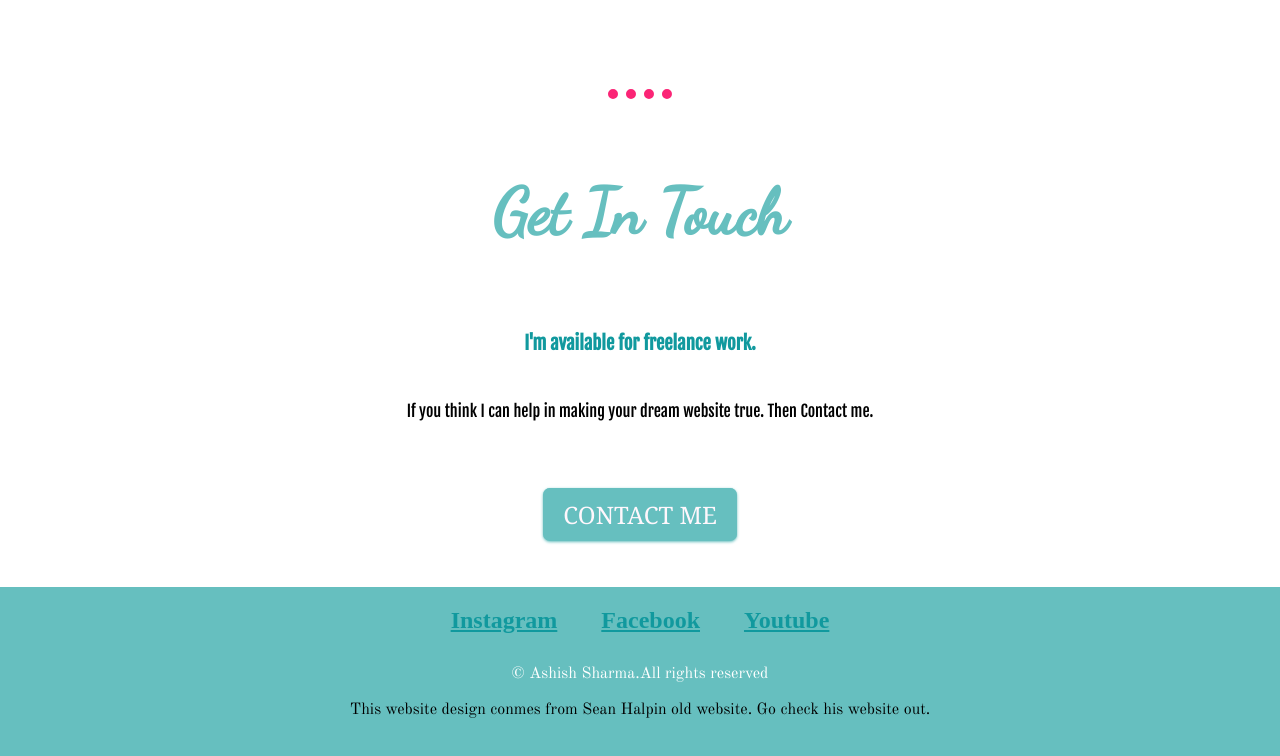
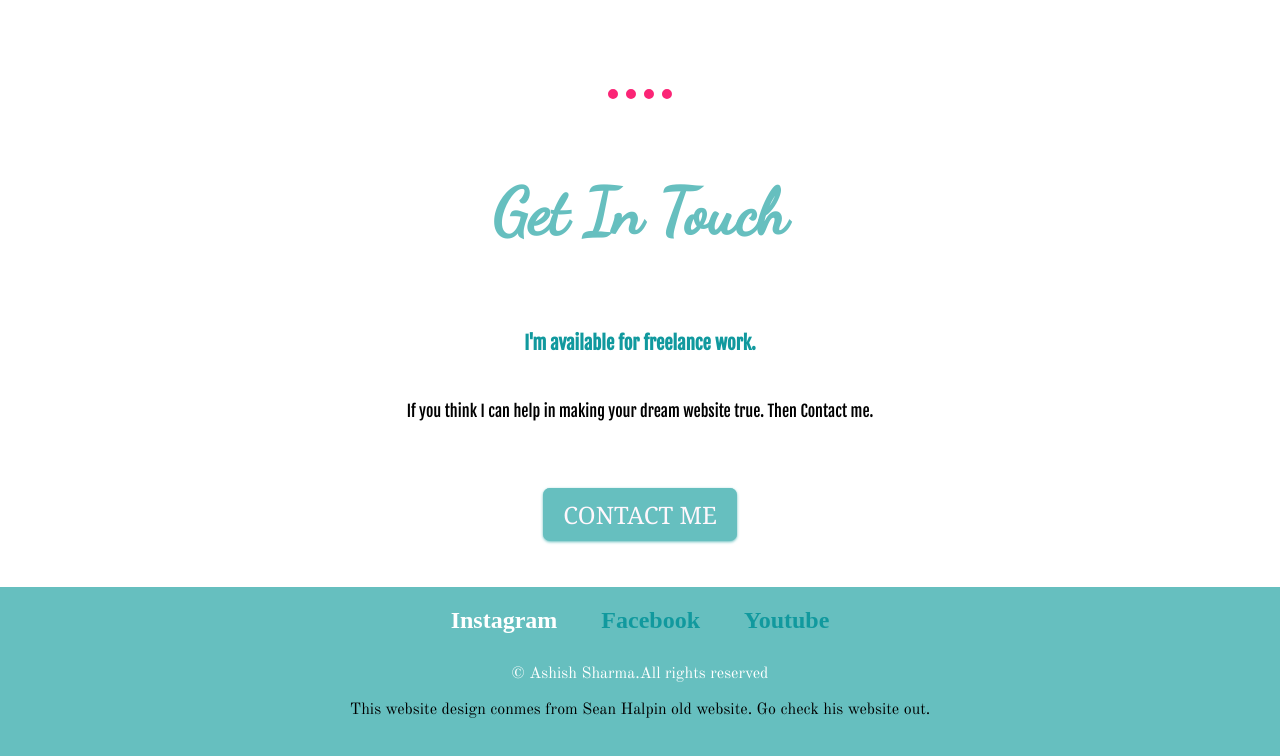
Before and after one commit to as90695/Demo-website, a plain HTML site: page index.html in a window 1280 px wide. In both pictures the pointer is over the link "Instagram". Shown: the part 1909-2665 px from the top of the page. Drawn offline with nearby package versions, Linux system fonts and the light colour scheme.

Commit message:
Changes made in Footer

```diff
--- a/css/styles.css
+++ b/css/styles.css
@@ -169,6 +169,7 @@ hr {
 }
 
 .footer-link {
+    text-decoration: none;
     position: relative;
     padding-top: 10px;
     margin: 20px;
@@ -176,3 +177,7 @@ hr {
     font-weight: bolder;
     font-size: 1.5rem;
 }
+
+.footer-link:hover {
+    color: white;
+}
```
